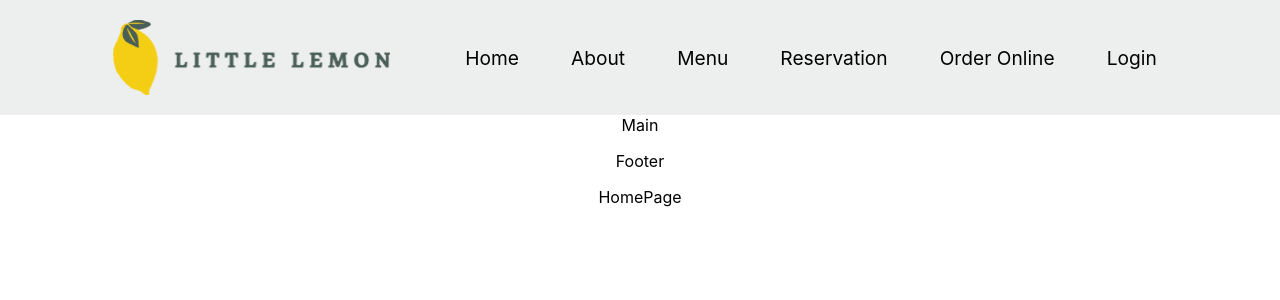
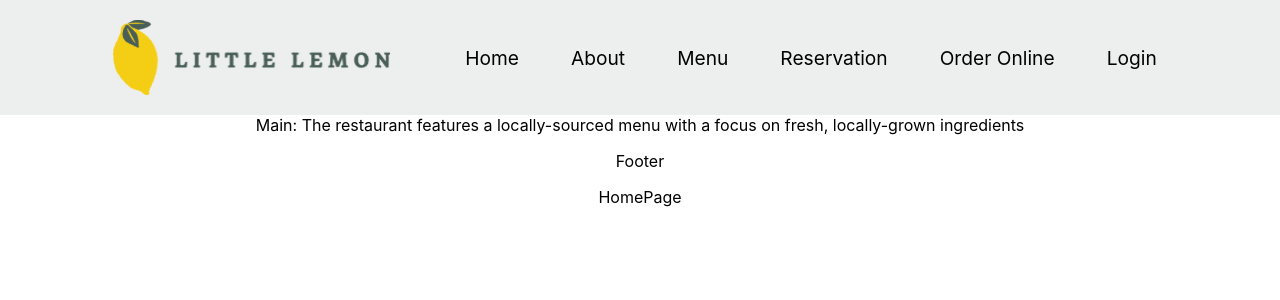
Before and after one commit to vetacode/Front-End-Developer-Capstone, a React (Create React App) app: page / in a window 1280 px wide. Shown: the top 300 px of the page. Built offline with nearby package versions, Linux system fonts and the light colour scheme.

Commit message:
adding metadata and OGP

```diff
--- a/public/index.html
+++ b/public/index.html
@@ -7,8 +7,20 @@
     <meta name="theme-color" content="#000000" />
     <meta
       name="description"
-      content="Web site created using create-react-app"
+      content="little lemon is a family owned Mediterranean restaurant, focused on traditional recipes served with a modern twist."
     />
+    <meta name="og:locale" content="en_US" />
+    <meta
+      property="og:title"
+      content="little lemon delicious food restaurant"
+    />
+    <meta property="og:type" content="website" />
+    <meta property="og:image" content="%PUBLIC_URL%/delicious.png" />
+    <meta
+      property="og:url"
+      content="https://little-lemon-restaurant.netlify.app"
+    />
+    <meta property="og:site_name" content="Little Lemon" />
     <link rel="apple-touch-icon" href="%PUBLIC_URL%/logo192.png" />
     <!--
       manifest.json provides metadata used when your web app is installed on a
--- a/src/components/Main.js
+++ b/src/components/Main.js
@@ -1,5 +1,10 @@
 function Main() {
-  return <main className='App-main'>Main</main>;
+  return (
+    <main className='App-main'>
+      Main: The restaurant features a locally-sourced menu with a focus on
+      fresh, locally-grown ingredients
+    </main>
+  );
 }
 
 export default Main;
```
Also changed, not shown: public/delicious.png (added).
